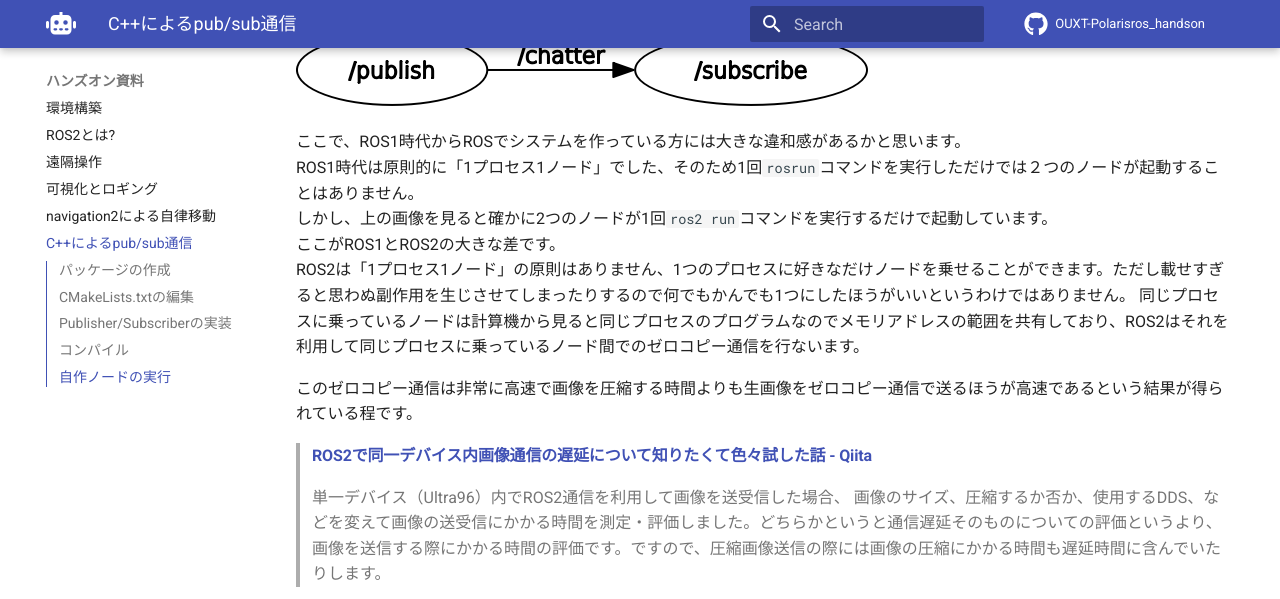
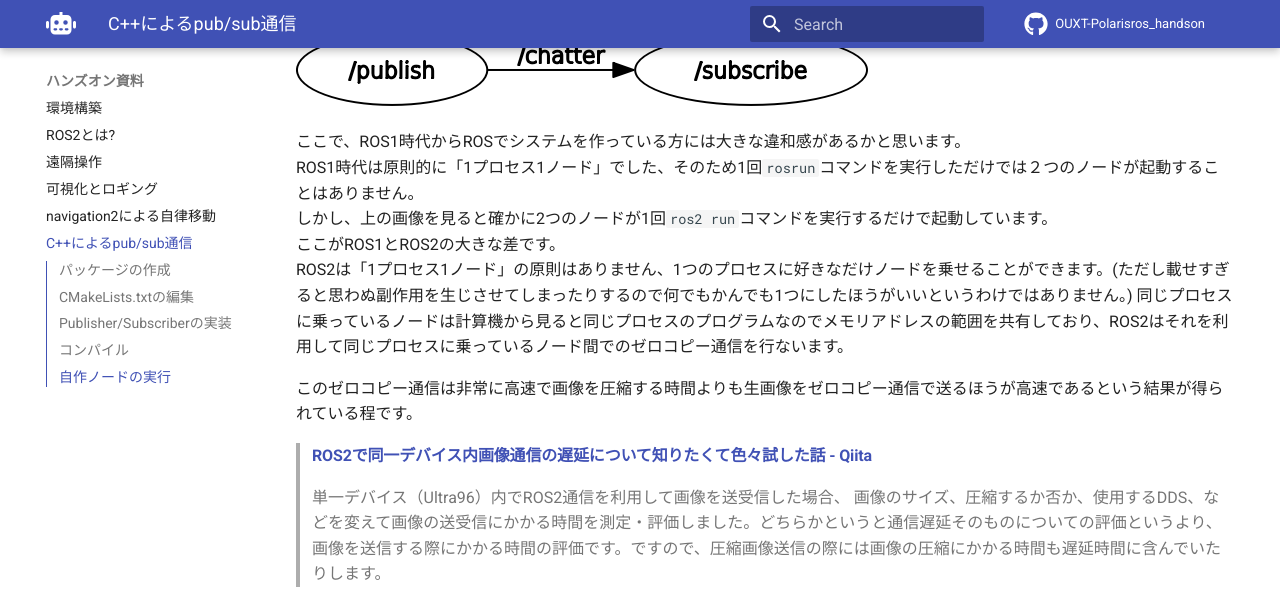
Before and after one commit to OUXT-Polaris/ros_handson, an MkDocs documentation site: the page built from docs/rclcpp.md, in a window 1280 px wide and 900 px high, scrolled down 2652 px, cut to the strip 0-599 px from the top of the window. Built offline with MkDocs 1.6.1 and Material for MkDocs 9.7.7, drawn with Linux system fonts in a browser that asks for light colours; nearby versions of some CDN libraries; comment, search, counter and statistics services are not loaded; some of the changed text lies outside the part shown.

Commit message:
fix error
Signed-off-by: Masaya Kataoka <ms.kataoka@gmail.com>

````diff
--- a/docs/rclcpp.md
+++ b/docs/rclcpp.md
@@ -71,7 +71,7 @@
 
 という形で命令を行ないます。
 
-ros2 run コマンドを実行すると以下のような出力が得られるはずです。
+`ros2 run`コマンドを実行すると以下のような出力が得られるはずです。
 
 ```bash
 [INFO] [1677948977.302295115] [publish]: start initializing publisher
@@ -118,7 +118,7 @@
 ROS1時代は原則的に「1プロセス1ノード」でした、そのため1回`rosrun`コマンドを実行しただけでは２つのノードが起動することはありません。
 しかし、上の画像を見ると確かに2つのノードが1回`ros2 run`コマンドを実行するだけで起動しています。
 ここがROS1とROS2の大きな差です。
-ROS2は「1プロセス1ノード」の原則はありません、1つのプロセスに好きなだけノードを乗せることができます。ただし載せすぎると思わぬ副作用を生じさせてしまったりするので何でもかんでも1つにしたほうがいいというわけではありません。
+ROS2は「1プロセス1ノード」の原則はありません、1つのプロセスに好きなだけノードを乗せることができます。(ただし載せすぎると思わぬ副作用を生じさせてしまったりするので何でもかんでも1つにしたほうがいいというわけではありません。)
 同じプロセスに乗っているノードは計算機から見ると同じプロセスのプログラムなのでメモリアドレスの範囲を共有しており、ROS2はそれを利用して同じプロセスに乗っているノード間でのゼロコピー通信を行ないます。
 
 このゼロコピー通信は非常に高速で画像を圧縮する時間よりも生画像をゼロコピー通信で送るほうが高速であるという結果が得られている程です。
````
